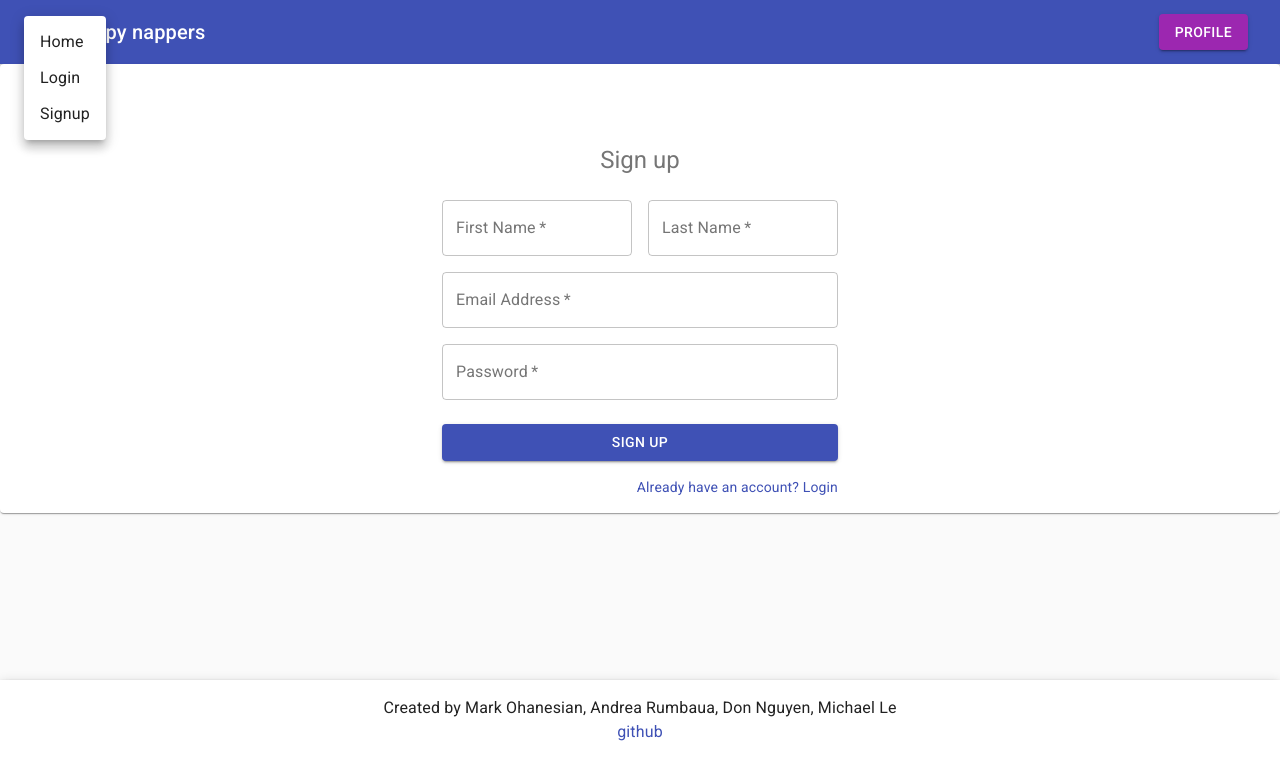
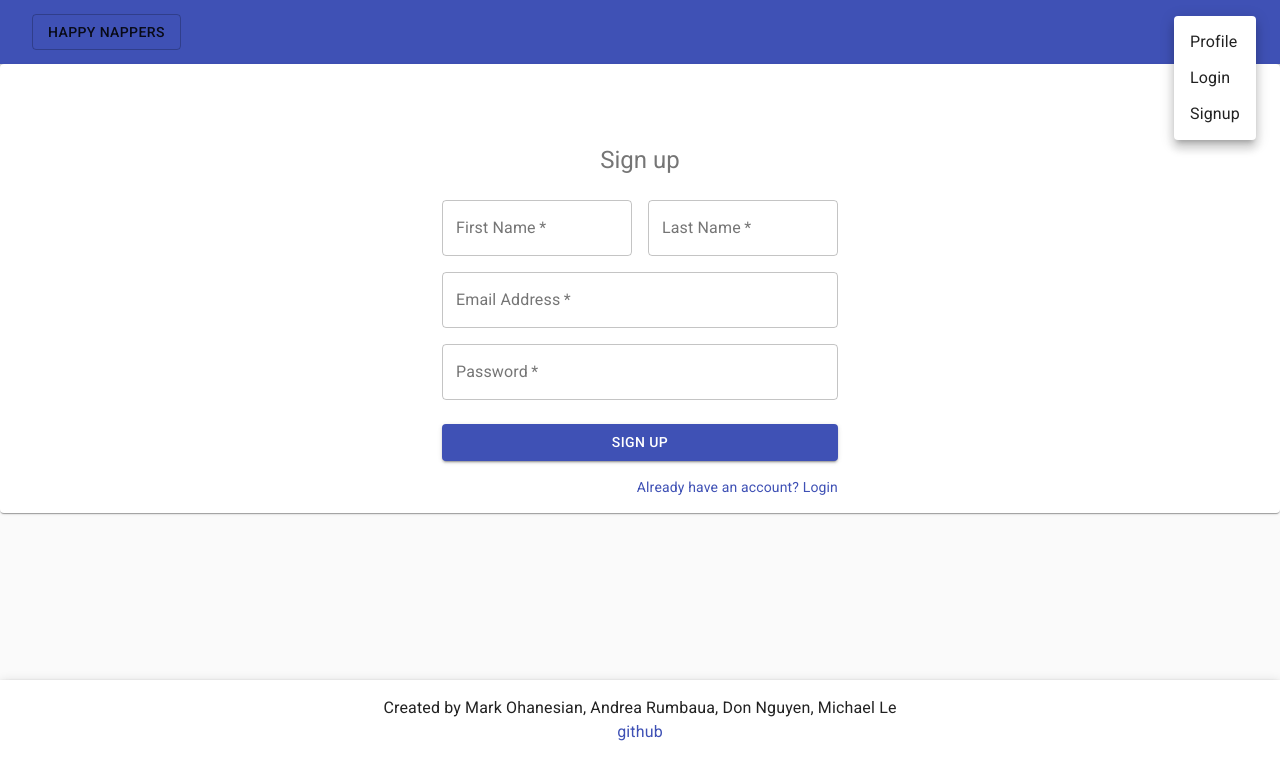
Before and after one commit to arumbaua366/happy-nappers, a React (Create React App) app in the folder client/: page /signup in a window 1280 px wide. Both pictures are taken after a click on the button "account of current user". Shown: the top 780 px of the page. Built offline with nearby package versions, Linux system fonts and the light colour scheme.

Commit message:
fixed nav layout

```diff
--- a/client/src/components/LinkHome/index.js
+++ b/client/src/components/LinkHome/index.js
@@ -1,26 +1,21 @@
-/* eslint-disable jsx-a11y/anchor-is-valid */
 import React from 'react';
 import { makeStyles } from '@material-ui/core/styles';
-import Link from '@material-ui/core/Link';
-import Typography from '@material-ui/core/Typography';
+import Button from '@material-ui/core/Button';
 
 const useStyles = makeStyles((theme) => ({
   root: {
-    '& > * + *': {
-      marginLeft: theme.spacing(2),
+    '& > *': {
+      margin: theme.spacing(1),
     },
   },
 }));
 
-export default function Links() {
+export default function OutlinedButtons() {
   const classes = useStyles();
-  const preventDefault = (event) => event.preventDefault();
 
   return (
-    <Typography className={classes.root}>
-      <Link href="/home"  color="inherit">
-        Home
-      </Link>
-    </Typography>
+    <div className={classes.root}>
+      <Button variant="outlined" href="/home">happy nappers</Button>
+    </div>
   );
 }
--- /dev/null
+++ b/client/src/components/LinkProfile/index.js
@@ -0,0 +1,26 @@
+/* eslint-disable jsx-a11y/anchor-is-valid */
+import React from 'react';
+import { makeStyles } from '@material-ui/core/styles';
+import Link from '@material-ui/core/Link';
+import Typography from '@material-ui/core/Typography';
+
+const useStyles = makeStyles((theme) => ({
+  root: {
+    '& > * + *': {
+      marginLeft: theme.spacing(2),
+    },
+  },
+}));
+
+export default function Links() {
+  const classes = useStyles();
+  const preventDefault = (event) => event.preventDefault();
+
+  return (
+    <Typography className={classes.root}>
+      <Link href="/profile"  color="inherit">
+        Profile
+      </Link>
+    </Typography>
+  );
+}
--- a/client/src/components/Nav/index.js
+++ b/client/src/components/Nav/index.js
@@ -12,10 +12,10 @@ import Link from '@material-ui/core/Link';
 // import Profile from '../../pages/Profile'
 import MenuItem from '@material-ui/core/MenuItem';
 import Menu from '@material-ui/core/Menu';
-import ProfileBtn from "../ProfileBtn"
-import LinkHome from "../LinkHome"
 import LinkLogin from "../LinkLogin"
 import LinkSignup from "../LinkSignup"
+import LinkProfile from "../LinkProfile"
+import LinkHome from "../LinkHome"
 
 const useStyles = makeStyles((theme) => ({
   root: {
@@ -53,6 +53,10 @@ export default function MenuAppBar() {
     <div className={classes.root}>
       <AppBar position="static">
         <Toolbar>
+        <LinkHome />
+        <Typography variant="h6" className={classes.title}>
+          {/* leave this typography here for alignment */}
+        </Typography>
         {auth && (
             <div>
               <IconButton
@@ -62,25 +66,25 @@ export default function MenuAppBar() {
                 onClick={handleMenu}
                 color="inherit"
               >
-                <MenuIcon />
+              <MenuIcon />
               </IconButton>
               <Menu
                 id="menu-appbar"
                 anchorEl={anchorEl}
                 anchorOrigin={{
                   vertical: 'top',
-                  horizontal: 'left',
+                  horizontal: 'right',
                 }}
                 keepMounted
                 transformOrigin={{
                   vertical: 'top',
-                  horizontal: 'left',
+                  horizontal: 'right',
                 }}
                 open={open}
                 onClose={handleClose}
               >
                 <MenuItem onClick={handleClose}>
-                  <LinkHome />
+                  <LinkProfile />
                 </MenuItem>
                 <MenuItem onClick={handleClose}>
                   <LinkLogin />
@@ -91,13 +95,9 @@ export default function MenuAppBar() {
               </Menu>
             </div>
           )}
-          <Typography variant="h6" className={classes.title}>
-            happy nappers
-          </Typography>
           {/* <IconButton edge="start" className={classes.menuButton} color="inherit" aria-label="menu">
             <AccountCircle />
           </IconButton> */}
-          <ProfileBtn />
         </Toolbar>
       </AppBar>
     </div>
--- a/client/src/components/ProfileBtn/index.js
+++ /dev/null
@@ -1,34 +0,0 @@
-import React from 'react';
-import { createMuiTheme, withStyles, makeStyles, ThemeProvider } from '@material-ui/core/styles';
-import Button from '@material-ui/core/Button';
-import { purple } from '@material-ui/core/colors';
-
-
-const ColorButton = withStyles((theme) => ({
-  root: {
-    color: theme.palette.getContrastText(purple[500]),
-    backgroundColor: purple[500],
-    '&:hover': {
-      backgroundColor: purple[700],
-    },
-  },
-}))(Button);
-
-const useStyles = makeStyles((theme) => ({
-  margin: {
-    margin: theme.spacing(1),
-  },
-}));
-
-
-export default function CustomizedButtons() {
-  const classes = useStyles();
-
-  return (
-    <div>
-      <ColorButton href="/Profile" variant="contained" color="primary" className={classes.margin}>
-        Profile
-      </ColorButton>
-    </div>
-  );
-}
```
